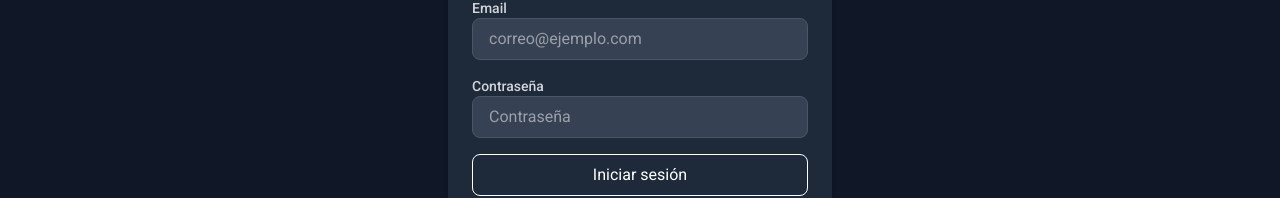
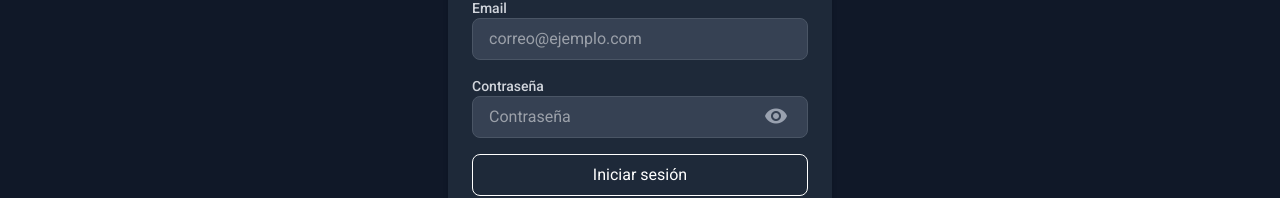
Before and after one commit to SmaniaMatias20/matias-smania-progr4-2025-tp1-c1, an Angular app in the folder Front/: page /auth in a window 1280 px wide. Shown: the part 270-468 px from the top of the page. Built offline with nearby package versions, Linux system fonts and the light colour scheme.

Commit message:
visibility password

```diff
--- a/Front/src/app/pages/auth/components/login/login.component.html
+++ b/Front/src/app/pages/auth/components/login/login.component.html
@@ -20,11 +20,20 @@
         </div>
 
         <!-- Contraseña -->
-        <div>
+        <div class="relative">
+
             <label for="password" class="block text-sm font-medium text-gray-300">Contraseña</label>
-            <input type="password" id="password" formControlName="password" placeholder="Contraseña"
+            <input [type]="isPasswordVisible ? 'text' : 'password'" id="password" formControlName="password"
+                placeholder="Contraseña"
                 class="w-full px-4 py-2 border border-gray-600 bg-gray-700 text-white rounded-lg focus:outline-none focus:ring-1 focus:ring-blue-400"
                 required />
+
+            <button type="button" class="absolute top-7 right-5 text-gray-400 hover:text-white cursor-pointer"
+                (click)="togglePasswordVisibility()">
+                <span class="material-icons">
+                    {{ isPasswordVisible ? 'visibility_off' : 'visibility' }}
+                </span>
+            </button>
 
             <!-- Validaciones -->
             <div *ngIf="loginForm.get('password')?.touched && loginForm.get('password')?.invalid"
--- a/Front/src/app/pages/auth/components/login/login.component.ts
+++ b/Front/src/app/pages/auth/components/login/login.component.ts
@@ -14,6 +14,8 @@ export class LoginComponent {
   loginForm: FormGroup;
   message: string = '';
   isError: boolean = false;
+  isPasswordVisible: boolean = false;
+
 
   constructor(
     private fb: FormBuilder,
@@ -24,6 +26,10 @@ export class LoginComponent {
       password: ['', [Validators.required, Validators.minLength(8), Validators.maxLength(15)]]
 
     });
+  }
+
+  togglePasswordVisibility() {
+    this.isPasswordVisible = !this.isPasswordVisible;
   }
 
   async login() {
--- a/Front/src/app/pages/auth/components/register/register.component.html
+++ b/Front/src/app/pages/auth/components/register/register.component.html
@@ -29,7 +29,7 @@
                     El nombre es obligatorio.
                 </div>
                 <div *ngIf="registerForm.get('firstName')?.hasError('minlength')">
-                    El nombre debe tener al menos 5 caracteres.
+                    El nombre debe tener al menos 3 caracteres.
                 </div>
                 <div *ngIf="registerForm.get('firstName')?.hasError('maxlength')">
                     El nombre no puede exceder los 15 caracteres.
@@ -48,7 +48,7 @@
                     El apellido es obligatorio.
                 </div>
                 <div *ngIf="registerForm.get('lastName')?.hasError('minlength')">
-                    El apellido debe tener al menos 5 caracteres.
+                    El apellido debe tener al menos 3 caracteres.
                 </div>
                 <div *ngIf="registerForm.get('lastName')?.hasError('maxlength')">
                     El apellido no puede exceder los 15 caracteres.
@@ -76,9 +76,10 @@
         </div>
 
         <!-- Contraseña -->
-        <div>
+        <div class="relative">
             <label for="password" class="block text-sm font-medium text-gray-300">Contraseña</label>
-            <input type="password" id="password" formControlName="password" placeholder="Contraseña" required
+            <input [type]="isPasswordVisible ? 'text' : 'password'" id="password" formControlName="password"
+                placeholder="Contraseña" required
                 class="w-full px-4 py-2 border border-gray-600 bg-gray-700 text-white rounded-lg focus:outline-none focus:ring-1 focus:ring-green-400" />
             <div *ngIf="registerForm.get('password')?.invalid && registerForm.get('password')?.touched"
                 class="text-red-400 text-sm">
@@ -92,13 +93,19 @@
                     La contraseña no puede exceder los 15 caracteres.
                 </div>
             </div>
+            <button type="button" class="absolute top-7 right-5 text-gray-400 hover:text-white cursor-pointer"
+                (click)="togglePasswordVisibility()">
+                <span class="material-icons">
+                    {{ isPasswordVisible ? 'visibility_off' : 'visibility' }}
+                </span>
+            </button>
         </div>
 
         <!-- Confirmar Contraseña -->
-        <div>
+        <div class="relative">
             <label for="confirmPassword" class="block text-sm font-medium text-gray-300">Confirmar Contraseña</label>
-            <input type="password" id="confirmPassword" formControlName="confirmPassword"
-                placeholder="Confirmar Contraseña" required
+            <input [type]="isPasswordVisible ? 'text' : 'password'" id="confirmPassword"
+                formControlName="confirmPassword" placeholder="Confirmar Contraseña" required
                 class="w-full px-4 py-2 border border-gray-600 bg-gray-700 text-white rounded-lg focus:outline-none focus:ring-1 focus:ring-green-400" />
             <div *ngIf="registerForm.get('confirmPassword')?.invalid && registerForm.get('confirmPassword')?.touched"
                 class="text-red-400 text-sm">
@@ -109,6 +116,12 @@
                     La confirmación de la contraseña debe coincidir con la contraseña.
                 </div>
             </div>
+            <button type="button" class="absolute top-7 right-5 text-gray-400 hover:text-white cursor-pointer"
+                (click)="togglePasswordVisibility()">
+                <span class="material-icons">
+                    {{ isPasswordVisible ? 'visibility_off' : 'visibility' }}
+                </span>
+            </button>
         </div>
 
         <!-- Botón -->
--- a/Front/src/app/pages/auth/components/register/register.component.ts
+++ b/Front/src/app/pages/auth/components/register/register.component.ts
@@ -1,7 +1,7 @@
 import { Component } from '@angular/core';
 import { ReactiveFormsModule, FormBuilder, FormGroup, Validators } from '@angular/forms';
 import { AuthService } from '../../../../services/auth/auth.service';
-import { NgClass, NgIf } from '@angular/common';
+import { NgIf } from '@angular/common';
 
 @Component({
   selector: 'app-register',
@@ -14,17 +14,22 @@ export class RegisterComponent {
   registerForm: FormGroup;
   errorMessage: string = '';
   successMessage: string = '';
+  isPasswordVisible: boolean = false;
 
   constructor(private authService: AuthService, private fb: FormBuilder,) {
     this.registerForm = this.fb.group({
       email: ['', [Validators.required, Validators.email]],
       password: ['', [Validators.required, Validators.minLength(8), Validators.maxLength(15)]],
       confirmPassword: ['', [Validators.required, Validators.minLength(8), Validators.maxLength(15)]],
-      firstName: ['', [Validators.required, Validators.minLength(5), Validators.maxLength(15)]],
-      lastName: ['', [Validators.required, Validators.minLength(5), Validators.maxLength(15)]],
+      firstName: ['', [Validators.required, Validators.minLength(3), Validators.maxLength(15)]],
+      lastName: ['', [Validators.required, Validators.minLength(3), Validators.maxLength(15)]],
       age: ['', [Validators.required, Validators.max(99), Validators.min(18)]]
     });
 
+  }
+
+  togglePasswordVisibility() {
+    this.isPasswordVisible = !this.isPasswordVisible;
   }
 
   async register() {
```
